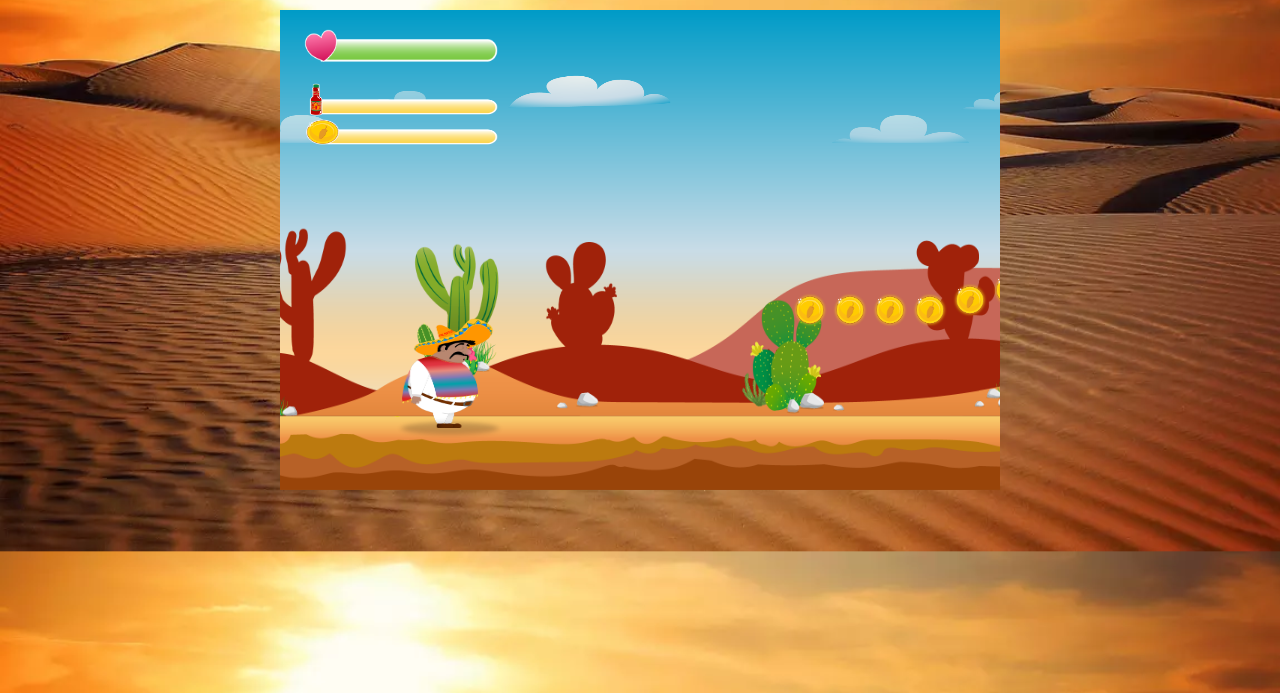
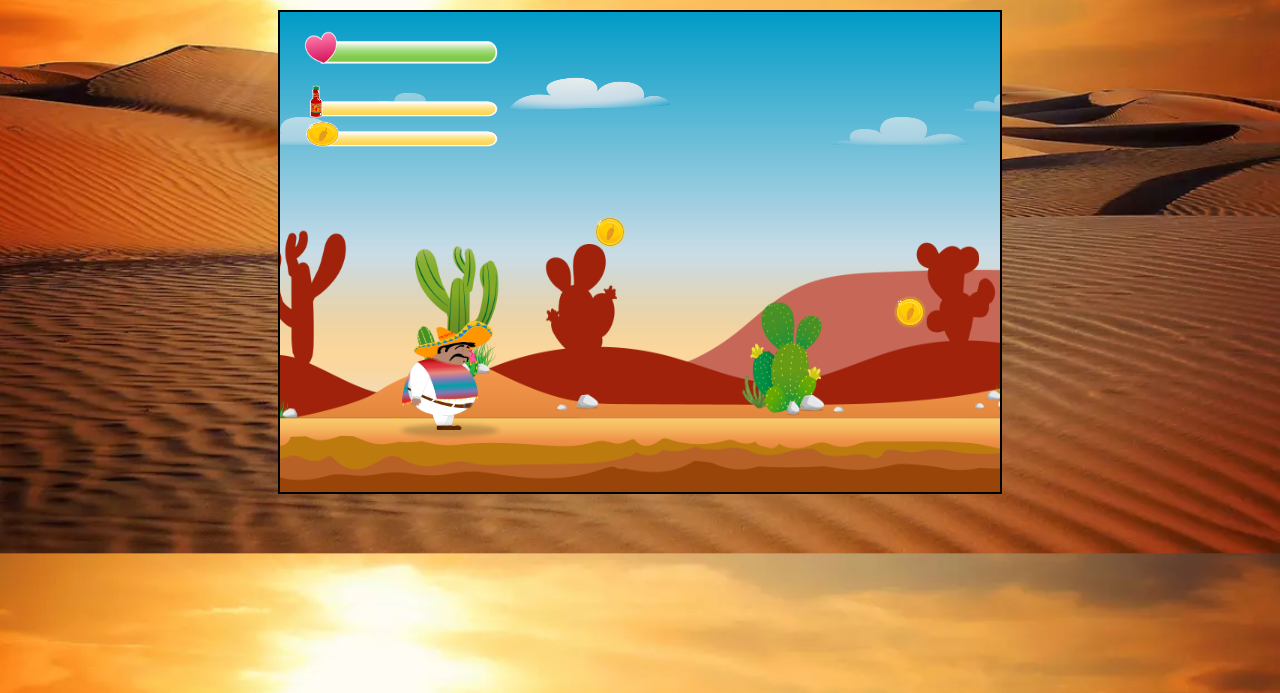
Before and after one commit to A-Marbach/El-pollo-loco, a plain HTML site: page index.html in a window 1280 px wide. Shown: the part 107-800 px from the top of the page. Drawn offline with Linux system fonts and the light colour scheme; animation ran at ten frames a second.

Commit message:
coins offset

```diff
--- a/index.html
+++ b/index.html
@@ -40,16 +40,16 @@
 <body onload="init()">
 
     <h1>El Pollo Loco</h1>
-    <div class="d-none start-screen">
+    <div id="start-screen" class="start-screen">
         <img src='img/9_intro_outro_screens/start/startscreen_1.png'>
         <div class="play-btn">
-            <img  src="img/play.png">
+            <img src="img/play.png">
 
         </div>
     </div>
     <div id="game-over" class="d-none end-screen-container">
         <img class="grow" src="img/9_intro_outro_screens/game_over/oh no you lost!.png">
-
+        <button class="new-game-btn" onclick="startScreen()">New Game</button>
     </div>
 
     <div id="win" class="d-none grow you-win-container">
@@ -58,7 +58,7 @@
         </p>
 
     </div>
-    <canvas  id="canvas" width="720" height="480"></canvas>
+    <canvas class="d-none" id="canvas" width="720" height="480"></canvas>
     <!-- <div class="mobile-btn">
          <div>
             <img src="img/pfeil-links.png" >
--- a/js/game.js
+++ b/js/game.js
@@ -11,9 +11,13 @@ function startScreen() {
 
 
 function init() {
+    initLevel();
+    document.getElementById('start-screen').classList.add('d-none');
+    document.getElementById('canvas').classList.remove('d-none');
     canvas = document.getElementById('canvas');
     world = new World(canvas, keyboard);
     console.log('My Character is,', world.character);
+
 }
 
 
--- a/levels/level1.js
+++ b/levels/level1.js
@@ -1,14 +1,15 @@
-const level1 = new Level(
+let level1;
+
+function initLevel() {
+
+    level1 = new Level(
         [
             new Chicken(1000),
             new Chicken(),
             new Chicken(1600),
             new Chicken(2200),
-        new Chicken(2000),
-        new Chicken(2800),
-        new Chicken(3400),
-        new Chicken(),
-        new Chicken(4000),
+            new Chicken(2000)
+
         ],
         [
             new Cloud(0),
@@ -58,16 +59,15 @@ const level1 = new Level(
             new BackgroundObject('img/5_background/layers/1_first_layer/1.png', 719 * 6)
         ],
         [
-        new Coins(500,250),
-        new Coins(540,250),
-        new Coins(580,250),
-        new Coins(620,250),
-        new Coins(660, 240),
-        new Coins(700, 230),
-        new Coins(740, 220),
-        new Coins(780, 210),
-        new Coins(740, 200),
-        new Coins(2750, 190)
+            new Coins(300, 170),
+            new Coins(600, 250),
+            new Coins(1100, 200),
+            new Coins(1300, 240),
+            new Coins(1500, 230),
+            new Coins(1700, 220),
+            new Coins(1900, 210),
+            new Coins(2100, 200),
+            new Coins(2300, 190)
         ],
         [
             new Bottle(1400),
@@ -86,13 +86,11 @@ const level1 = new Level(
             new SmallChicken(1500),
             new SmallChicken(2000),
             new SmallChicken(2500),
-        new SmallChicken(3000),
-        new SmallChicken(3500),
-        new SmallChicken(),
-        new SmallChicken(),
-        new SmallChicken(4000)
+
         ],
         [
             new Endboss()
         ]
     );
+
+}
--- a/models/bottle.class.js
+++ b/models/bottle.class.js
@@ -6,7 +6,7 @@ class Bottle extends MovableObject {
     isBottleSplash = false;
     offset = {
         top: 10,
-        left: 10,
+        left: 15,
         right: -20,
         bottom: -20
     }
@@ -26,18 +26,17 @@ class Bottle extends MovableObject {
         'img/6_salsa_bottle/bottle_rotation/4_bottle_rotation.png'
     ]
     IMAGES_ON_GROUND = [
-        'img/7_salsa_bottle/1_salsa_bottle_on_ground.png'
+        'img/6_salsa_bottle/1_salsa_bottle_on_ground.png'
     ]
 
 
     constructor(x) {
-        super().loadImage('img/6_salsa_bottle/2_salsa_bottle_on_ground.png'); // super()= von movableObject das Bild laden
+        super().loadImage('img/6_salsa_bottle/1_salsa_bottle_on_ground.png'); // super()= von movableObject das Bild laden
         this.loadImages(this.IMAGES_ROTATION_BOTTLE);
         this.loadImages(this.IMAGES_ON_GROUND);
         this.loadImages(this.IMAGES_SPLASH_BOTTLE);
         this.x = x;
         this.animate();
-        // this.animate();
     }
 
 
--- a/models/character.class.js
+++ b/models/character.class.js
@@ -6,10 +6,10 @@ class Character extends MovableObject {
     timer = 0;
 
     offset = {
-        top: 80,
-        left: 10,
-        right: -20,
-        bottom: -80
+        top: 120,
+        left: 40,
+        right: 30,
+        bottom: 30
     }
 
 
@@ -92,11 +92,11 @@ class Character extends MovableObject {
             if (this.world.keyboard.RIGHT && this.x < this.world.level.level_end_x) {
                 this.moveRight();
                 this.otherDirection = false;
-                // this.walking_sounds.play();
+                this.walking_sounds.play();
             } if (this.world.keyboard.LEFT && this.x > 0) {
                 this.moveLeft();
                 this.otherDirection = true;
-                // this.walking_sounds.play();
+                this.walking_sounds.play();
             } if (this.world.keyboard.JUMP && !this.isAboveGround()) {
                 this.jump();
                 this.jumping_sounds.play();
--- a/models/coins.class.js
+++ b/models/coins.class.js
@@ -5,10 +5,10 @@ class Coins extends MovableObject {
     height = 100;
     width = 100;
     offset = {
-        top: 50,
-        left: 30,
-        right: -60,
-        bottom: -100
+        top: 25,
+        left: 25,
+        right: 25,
+        bottom: 25
     }
 
     COINS_IMAGES = [
@@ -16,7 +16,7 @@ class Coins extends MovableObject {
         'img/8_coin/coin_2.png',
     ];
 
-    coin_sound = new Audio('audio/coin.mp3');
+
 
 
     constructor(x, y) {
@@ -24,11 +24,6 @@ class Coins extends MovableObject {
         this.loadImages(this.COINS_IMAGES);
         this.x = x;
         this.y = y;
-        // this.y = y;
-
-        // this.y = + Math.random() *500;
-        // this.speed = 0.15 + Math.random() *0.5;
-
         this.animate();
     }
 
--- a/models/movable-object.class.js
+++ b/models/movable-object.class.js
@@ -79,6 +79,15 @@ class MovableObject extends DrawableObject {
     }
 
 
+    isCollidingWithBottleOrCoin(mo) {
+        return this.x + this.width - this.offset.right > mo.x + mo.offset.left &&
+            this.y + this.height - this.offset.bottom > mo.y + mo.offset.top &&
+            this.x + this.offset.left < mo.x + mo.width - mo.offset.right &&
+            this.y + this.offset.top < mo.y + mo.height - mo.offset.bottom
+    }
+
+
+
     moveRight() {
         this.x += this.speed;
     }
@@ -130,11 +139,3 @@ class MovableObject extends DrawableObject {
         }, "50");
     }
 }
-
-
-// isColliding (mo) {
-    //     return  (this.x + this.width) >= mo.x && this.x <= (mo.x + mo.width) &&
-    //             (this.y + this.offsetY + this.height) >= mo.y &&
-    //             (this.y + this.offsetY) <= (mo.y + mo.height) &&
-    //             mo.onCollisionCourse;
-    // }
--- a/models/world.class.js
+++ b/models/world.class.js
@@ -78,7 +78,9 @@ class World {
                 }
             });
         });
-        //Bottle collision with endboss
+
+
+           //Bottle collision with endboss
         this.level.endboss.forEach((e) => {
             this.throwableObjects.forEach((bottle) => {
                 if (bottle.isColliding(e)) {
@@ -91,9 +93,11 @@ class World {
                 }
             });
         });
+
+
         //Character collects a bottle
         this.level.bottle.forEach((bottle) => {
-            if (this.character.isColliding(bottle)) {
+            if (this.character.isCollidingWithBottleOrCoin(bottle)) {
                 this.bottles.push(1);
                 this.statusBarBottle.bottles++;
                 bottle.x = 0;
@@ -101,9 +105,11 @@ class World {
                 this.statusBarBottle.setPercentage();
             }
         });
+
+
         //Character collects a coin
         this.level.coins.forEach((coin) => {
-            if (this.character.isColliding(coin)) {
+            if (this.character.isCollidingWithBottleOrCoin(coin)) {
                 this.coins.push(1);
                 this.statusBarCoins.coins++;
                 coin.x = 0;
@@ -112,6 +118,8 @@ class World {
                 this.statusBarCoins.setPercentage();
             }
         });
+
+
         //Character jump on chicken
         this.level.enemies.forEach((enemy) => {
             if (!enemy.isDead && this.character.isColliding(enemy)) {
@@ -123,6 +131,8 @@ class World {
                 }
             }
         });
+
+
         //Character jump on small chicken
         this.level.enemies_small.forEach((enemy) => {
             if (!enemy.isDead && this.character.isColliding(enemy)) {
@@ -134,6 +144,8 @@ class World {
                 }
             }
         });
+
+
         //Character collision with enemies and hit the Character
         this.level.endboss.forEach((enemy) => {
             if (this.character.isColliding(enemy)) {
@@ -156,6 +168,8 @@ class World {
 
         this.addObjectsToMap(this.level.backgroundObjects);
         this.addObjectsToMap(this.level.clouds);
+
+
         this.addObjectsToMap(this.level.enemies);
         this.addObjectsToMap(this.level.enemies_small);
         this.addObjectsToMap(this.level.endboss);
@@ -203,6 +217,8 @@ class World {
         }
         mo.draw(this.ctx);
         mo.drawFrame(this.ctx);
+
+
         if (mo.otherDirection) {
             this.flipImageBack(mo);
         }
--- a/style.css
+++ b/style.css
@@ -117,6 +117,7 @@ canvas {
     display: block;
     width: 720px;
     height: 480px;
+    border: 2px solid black;
     /* background-image: url('img/9_intro_outro_screens/start/startscreen_2.png');
     background-size: 720px 500px; */
 }
```
Also changed, not shown: models/drawable-object.class.js (+9 -9 lines). Lines whose indentation alone changed are shown as unchanged.
